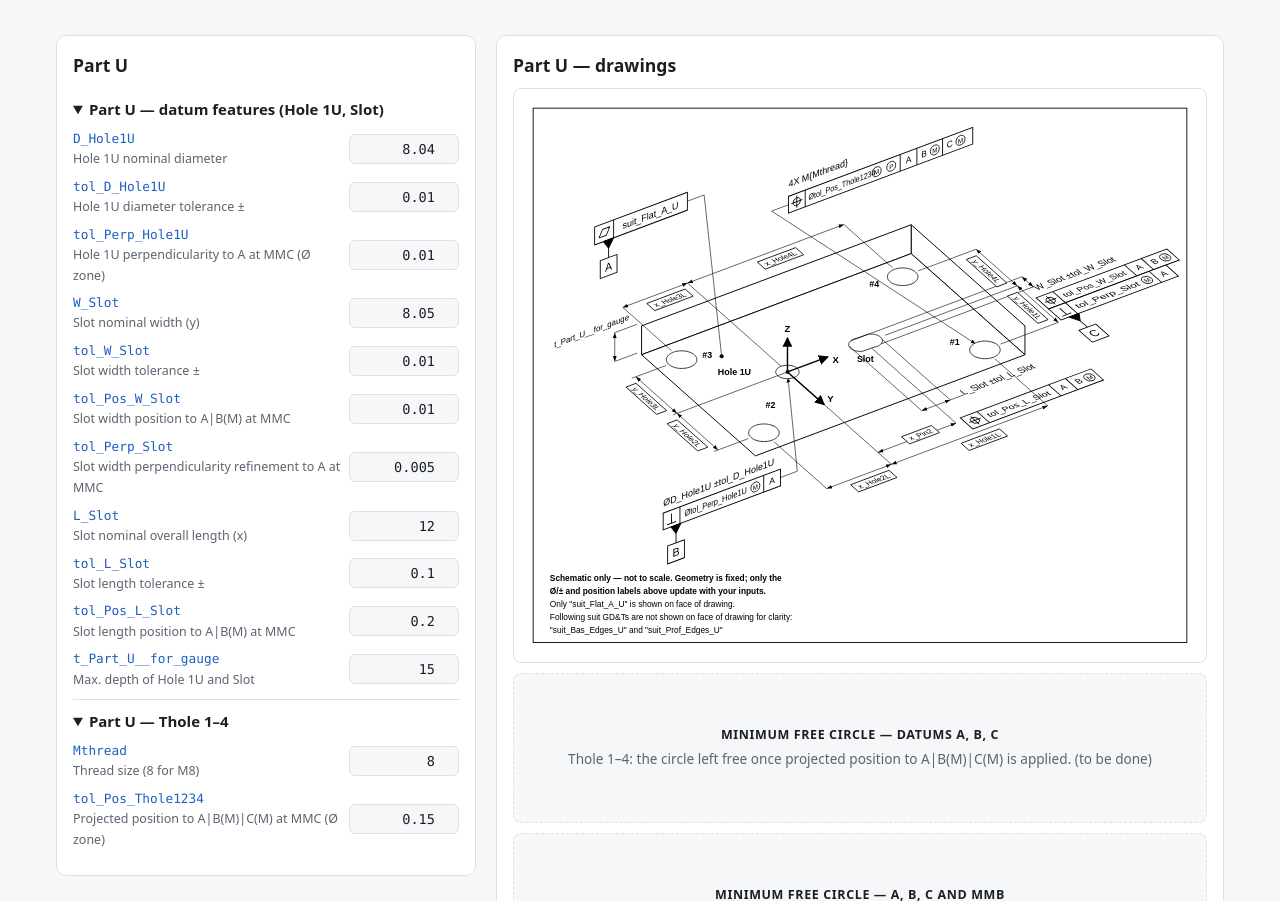
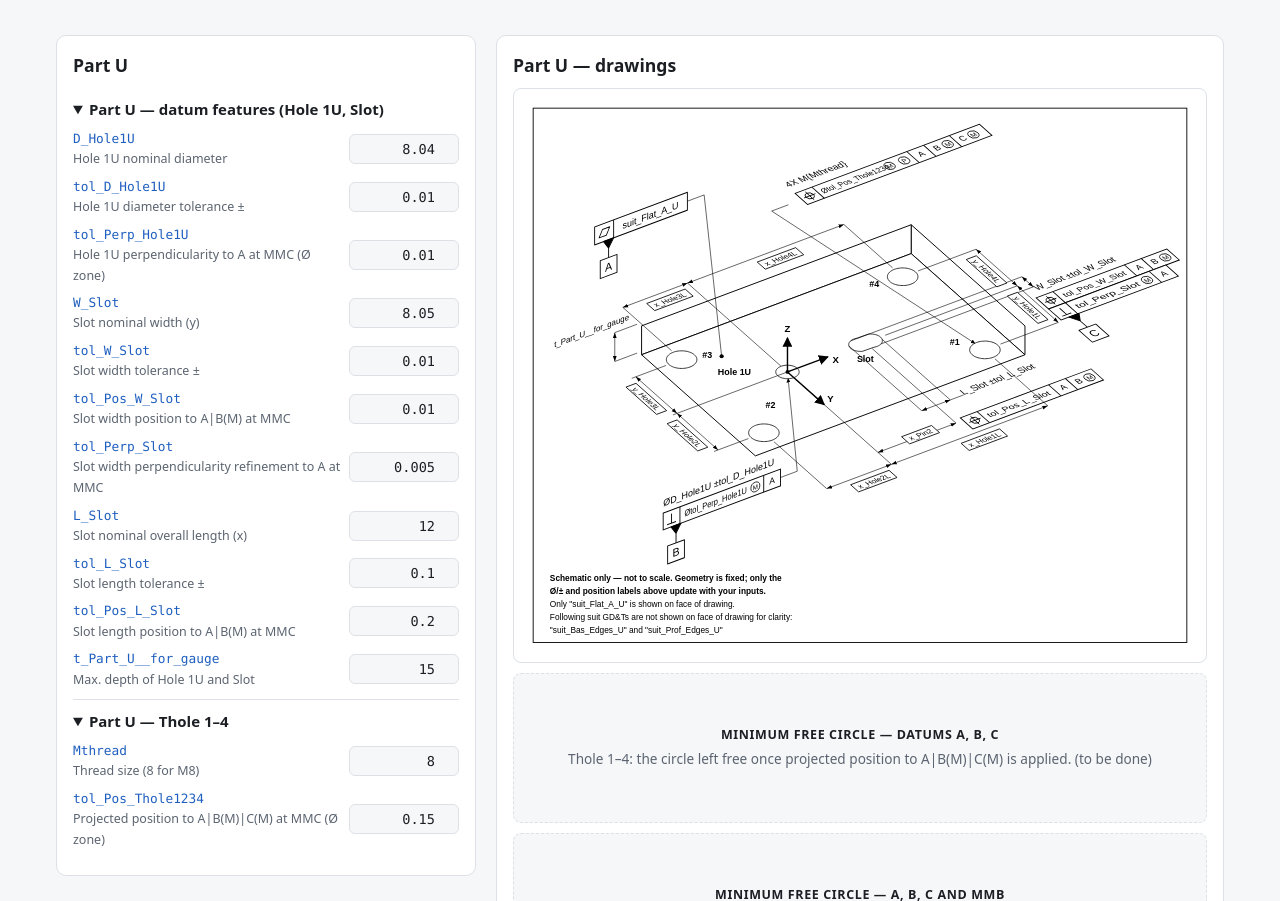
Before and after one commit to onursurlu-cell/Engineering_Help_Website, a plain HTML site: page pin-slot-non-alignable-assembly-calculator/index.html in a window 1280 px wide. Shown: the part 3668-4569 px from the top of the page. Drawn offline with Linux system fonts and the light colour scheme.

Commit message:
Reorient 4X M{Mthread} dimension and its position frame from xz-plane to xy-plane

```diff
--- a/pin-slot-non-alignable-assembly-calculator/index.html
+++ b/pin-slot-non-alignable-assembly-calculator/index.html
@@ -425,8 +425,8 @@ shift_y(x,y) = dy + x&middot;sin&theta; + y&middot;cos&theta; &minus; y
 <!-- ======================= Thole1-4 callout (top) ======================= -->
 <line x1="440" y1="174" x2="411.9" y2="184.53" stroke="#000" stroke-width="1"/>
 <line x1="411.9" y1="184.53" x2="752.5" y2="406.27" stroke="#000" stroke-width="1" marker-end="url(#pu-ar)"/>
-<g transform="matrix(0.9366,-0.3511,0,1,440,145)"><text id="lbl-MThole1234" x="0" y="0" font-size="16" fill="#000">4X M{Mthread}</text></g>
-<g transform="matrix(0.9366,-0.3511,0,1,440,145)" stroke="#000" stroke-width="1.6" fill="none">
+<g transform="matrix(0.9366,-0.3511,0.74735,0.66443,440,145)"><text id="lbl-MThole1234" x="0" y="0" font-size="16" fill="#000">4X M{Mthread}</text></g>
+<g transform="matrix(0.9366,-0.3511,0.74735,0.66443,440,145)" stroke="#000" stroke-width="1.6" fill="none">
 <rect x="0" y="15" width="330" height="28" fill="#fff"/>
 <line x1="30" y1="15" x2="30" y2="43"/>
 <line x1="200" y1="15" x2="200" y2="43"/>
```
